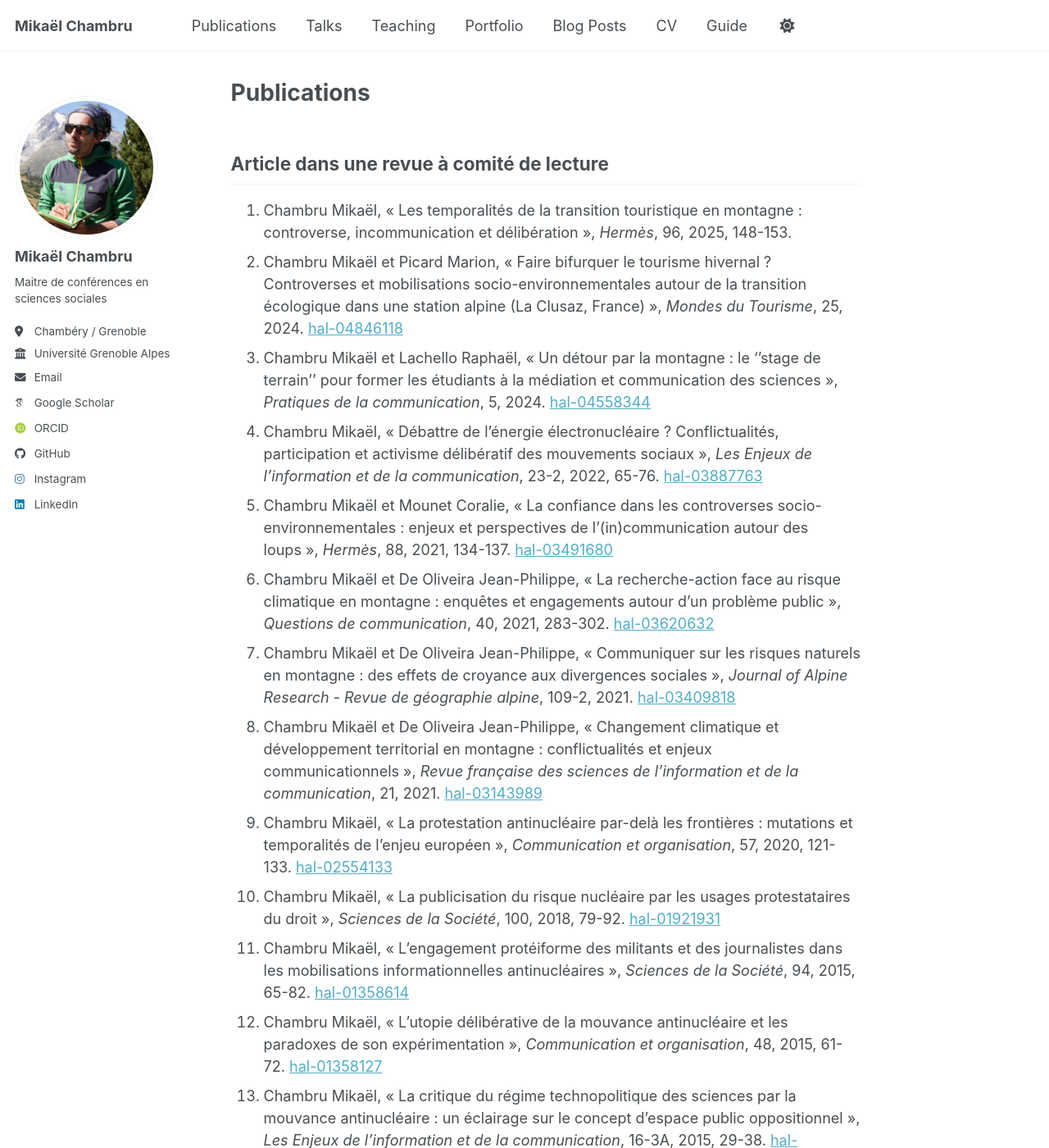
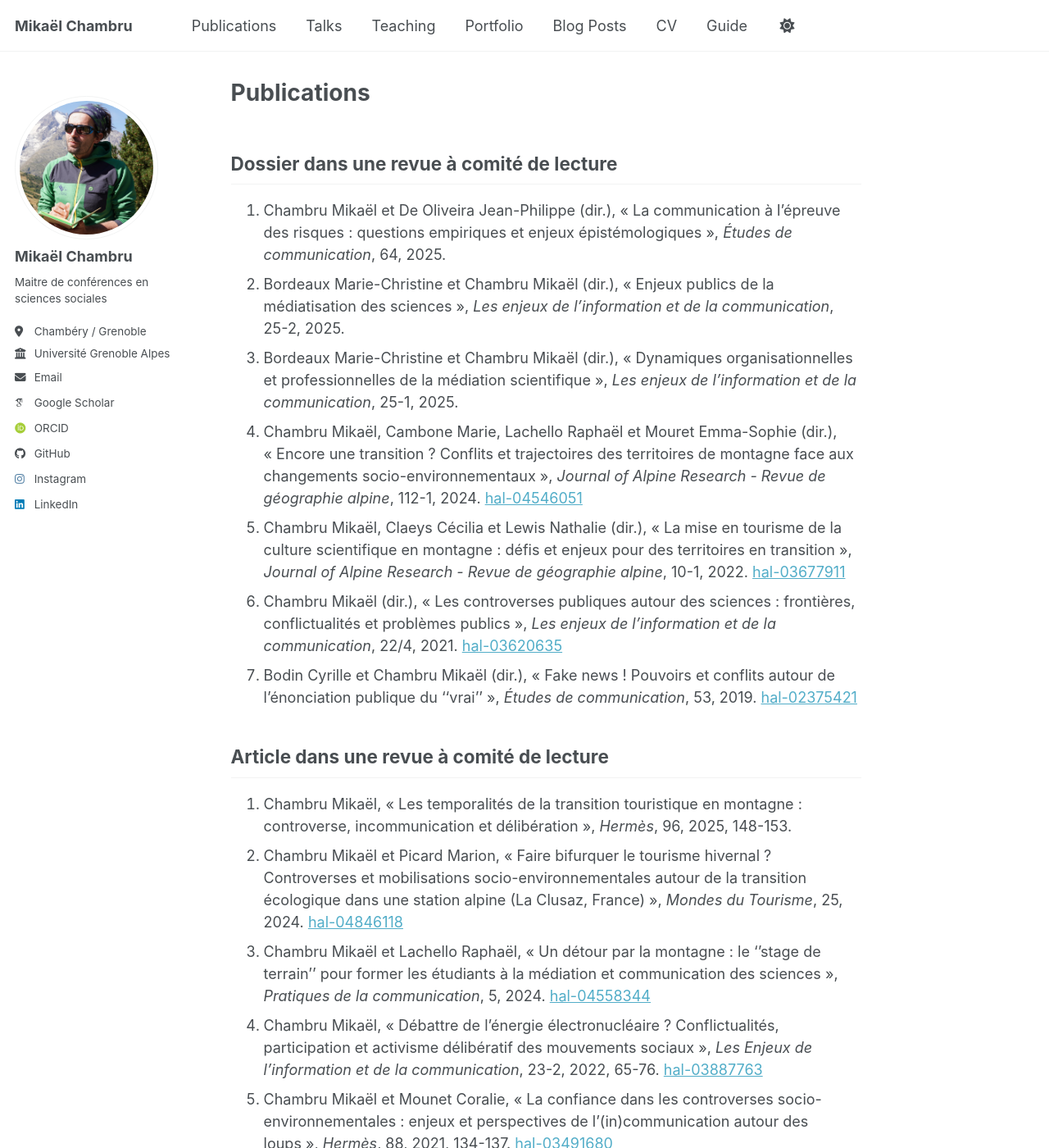
Before and after one commit to mikaelchambru/mikaelchambru.github.io, a Jekyll site: the page built from _pages/publications.md, in a window 1280 px wide and 1400 px high. Shown: the whole window at 82% size. Built offline with Jekyll 4.4.1, drawn with Linux system fonts in a browser that asks for light colours; some web fonts are replaced; a script bundle is joined from its source files by our own code; library files that are not in the unit come from our copies.

Commit message:
Update publications.md

```diff
--- a/_pages/publications.md
+++ b/_pages/publications.md
@@ -5,6 +5,16 @@ author_profile: true
 redirect_from:
 - publications.html
 ---
+
+## Dossier dans une revue à comité de lecture
+
+1. Chambru Mikaël et De Oliveira Jean-Philippe (dir.), « La communication à l’épreuve des risques : questions empiriques et enjeux épistémologiques », *Études de communication*, 64, 2025.
+2. Bordeaux Marie-Christine et Chambru Mikaël (dir.), « Enjeux publics de la médiatisation des sciences », *Les enjeux de l’information et de la communication*, 25-2, 2025.
+3. Bordeaux Marie-Christine et Chambru Mikaël (dir.), « Dynamiques organisationnelles et professionnelles de la médiation scientifique », *Les enjeux de l’information et de la communication*, 25-1, 2025.
+4. Chambru Mikaël, Cambone Marie, Lachello Raphaël et Mouret Emma-Sophie (dir.), « Encore une transition ? Conflits et trajectoires des territoires de montagne face aux changements socio-environnementaux », *Journal of Alpine Research - Revue de géographie alpine*, 112-1, 2024. [hal-04546051](https://hal.science/hal-04546051)
+5. Chambru Mikaël, Claeys Cécilia et Lewis Nathalie (dir.), « La mise en tourisme de la culture scientifique en montagne : défis et enjeux pour des territoires en transition », *Journal of Alpine Research - Revue de géographie alpine*, 10-1, 2022. [hal-03677911](https://hal.archives-ouvertes.fr/hal-03677911)
+6. Chambru Mikaël (dir.), « Les controverses publiques autour des sciences : frontières, conflictualités et problèmes publics », *Les enjeux de l’information et de la communication*, 22/4, 2021. [hal-03620635](https://hal.archives-ouvertes.fr/hal-03620635)
+7. Bodin Cyrille et Chambru Mikaël (dir.), « Fake news ! Pouvoirs et conflits autour de l’énonciation publique du ‘‘vrai’’ », *Études de communication*, 53, 2019. [hal-02375421](https://hal.archives-ouvertes.fr/hal-02375421)
 
 ## Article dans une revue à comité de lecture
 
```
